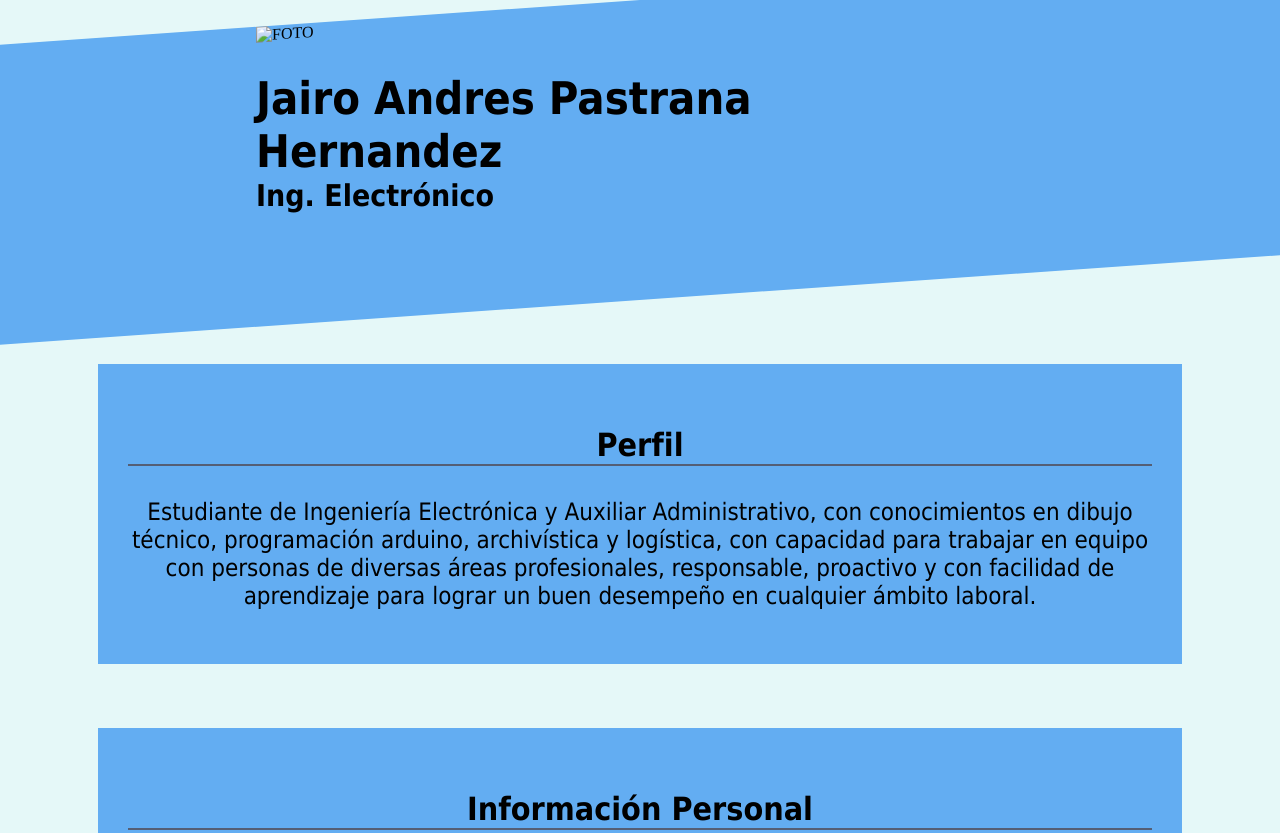
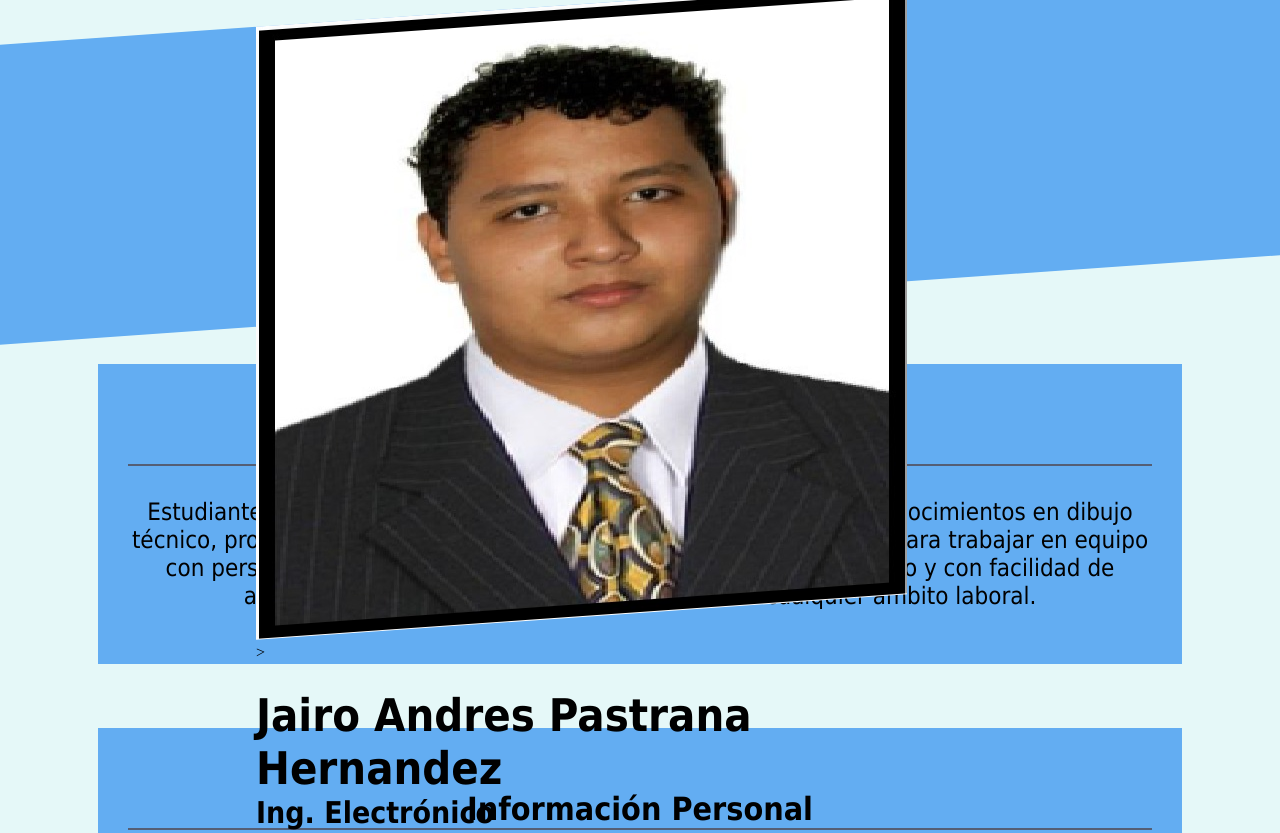
Before and after one commit to Pastrana12/HojaDeVida, a plain HTML site: page index.html in a window 1280 px wide. Shown: the top 833 px of the page. Drawn offline with Linux system fonts and the light colour scheme.

Commit message:
Update index.html

```diff
--- a/index.html
+++ b/index.html
@@ -10,7 +10,7 @@
     <body>
         <div class="Nombre">
             <div class="Contenido">
-                <img class="FOTO" src="C:\Users\JAIRO\Desktop\JAIRO PASTRANA\FOTO.png" alt="FOTO" width="400" height="250" >
+                <img class="FOTO" src="FOTO.jpeg" alt=""> >
                <p class="parra_1">Jairo Andres Pastrana Hernandez</p>
                <p class="parra_2">Ing. Electrónico</p>
             </div>
```
